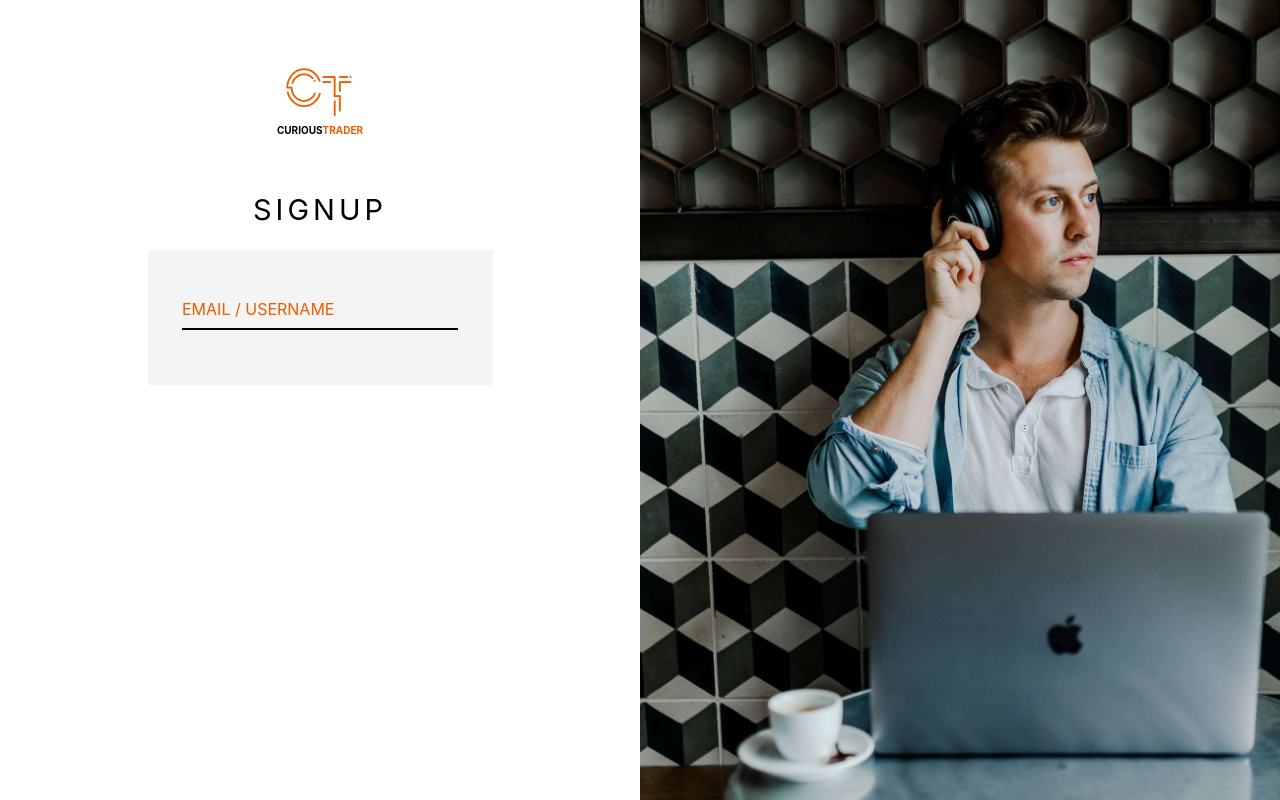
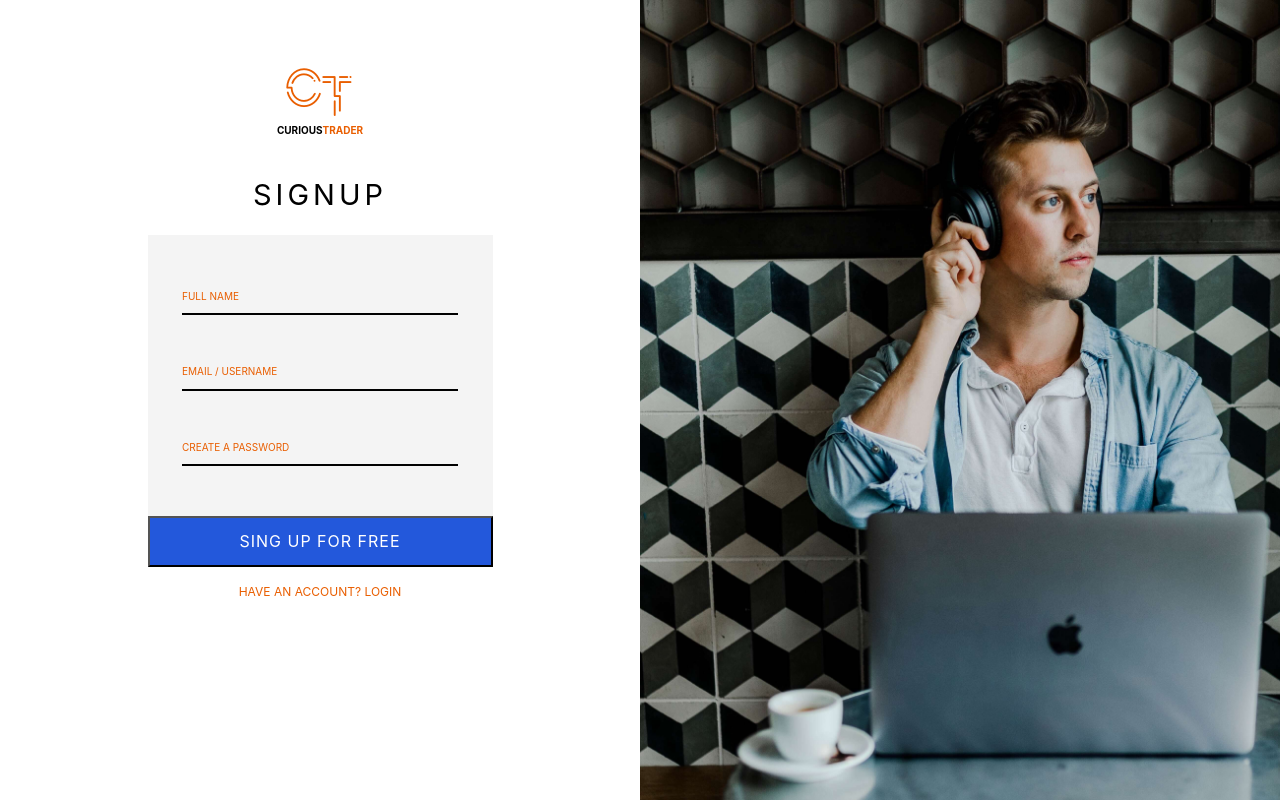
Before and after one commit to lambda-stocks/stocks-front-end, a React (Create React App) app: page / in a window 1280 px wide. Shown: the top 800 px of the page. Built offline with nearby package versions, Linux system fonts and the light colour scheme.

Commit message:
ready to test login

```diff
--- /dev/null
+++ b/src/components/Animations.js
@@ -0,0 +1,11 @@
+import { keyframes } from 'styled-components'
+
+export const FadeIn = keyframes`
+  0% {
+    opacity: 0;
+  }
+
+  100% {
+    opacity: 1;
+  }
+`
--- /dev/null
+++ b/src/components/forms/FormUtilities.js
@@ -0,0 +1,77 @@
+import styled from 'styled-components'
+
+import { FadeIn } from '../Animations'
+
+export const FormContainer = styled.div`
+  width: 100%;
+  background-color: #f4f4f4;
+  padding-top: 40px;
+  margin-bottom: 10px;
+
+  &.animate {
+    animation: ${FadeIn} 0.5s ease-in;
+    animation-fill-mode: backwards;
+  }
+
+  form {
+    border: 0;
+    margin: 0;
+    padding: 0;
+  }
+`
+
+export const FormRow = styled.div`
+  display: flex;
+  flex-direction: column;
+
+  &:not(:last-child) {
+    margin-bottom: 20px;
+  }
+`
+
+export const FormGroup = styled.div`
+  display: flex;
+  flex-direction: column;
+  flex-grow: 0;
+  flex-shrink: 1;
+  flex-basis: 100%;
+  margin-bottom: 15px;
+  align-items: center;
+`
+
+export const FormInput = styled.input`
+  width: 80%;
+  background-color: transparent;
+  border-bottom: 2px solid #000;
+  border-radius: 0.25em;
+  color: #e95e00;
+  order: 1;
+  padding: 10px 0;
+  display: block;
+  border-top: none;
+  border-right: none;
+  border-left: none;
+  border-radius: 0;
+  transition: all 0.3s ease-out;
+
+  &::-webkit-input-placeholder {
+    font-size: 10px;
+    color: #e95e00;
+    text-transform: uppercase;
+  }
+
+  &::-moz-placeholder {
+    font-size: 10px;
+    color: #e95e00;
+    text-transform: uppercase;
+  }
+
+  &:focus {
+    outline: 0;
+    border-bottom: 2px solid #cccccc;
+  }
+
+  &:hover {
+    border-bottom: 2px solid #cccccc;
+  }
+`
--- /dev/null
+++ b/src/components/forms/SignIn.js
@@ -0,0 +1,66 @@
+import React from 'react'
+import styled from 'styled-components'
+
+import { FormContainer, FormGroup, FormRow, FormInput } from './FormUtilities'
+
+const SignUpButton = styled.button`
+  width: 100%;
+  height: 51px;
+  text-transform: uppercase;
+  color: white;
+  background-color: #2358db;
+  letter-spacing: 1px;
+  transition: all 0.3s ease;
+  cursor: pointer;
+  margin-top: 15px;
+
+  &:hover {
+    background-color: #4e79e2;
+  }
+`
+
+const SignUp = ({ email, password, handleInput, onSignIn }) => {
+  return (
+    <FormContainer className="animate">
+      <form onSubmit={e => onSignIn(e)}>
+        <FormRow>
+          <FormGroup>
+            <FormInput
+              placeholder="Email / Username"
+              onChange={e => handleInput(e)}
+              onFocus={e => (e.target.placeholder = '')}
+              onBlur={e =>
+                e.target.placeholder === '' && (e.target.placeholder = 'Email / Username')
+              }
+              type="email"
+              name="email"
+              value={email}
+              pattern="^\S.*$"
+              required
+            />
+          </FormGroup>
+        </FormRow>
+        <FormRow>
+          <FormGroup>
+            <FormInput
+              placeholder="Create a password"
+              onChange={e => handleInput(e)}
+              onFocus={e => (e.target.placeholder = '')}
+              onBlur={e =>
+                e.target.placeholder === '' && (e.target.placeholder = 'Create a password')
+              }
+              type="password"
+              name="password"
+              value={password}
+              required
+            />
+          </FormGroup>
+        </FormRow>
+
+        <SignUpButton type="submit">sign in</SignUpButton>
+      </form>
+    </FormContainer>
+  )
+}
+
+export default SignUp
--- /dev/null
+++ b/src/components/forms/SignUp.js
@@ -0,0 +1,80 @@
+import React from 'react'
+import styled from 'styled-components'
+
+import { FormContainer, FormGroup, FormRow, FormInput } from './FormUtilities'
+
+const SignUpButton = styled.button`
+  width: 100%;
+  height: 51px;
+  text-transform: uppercase;
+  color: white;
+  background-color: #2358db;
+  letter-spacing: 1px;
+  transition: all 0.3s ease;
+  cursor: pointer;
+  margin-top: 15px;
+
+  &:hover {
+    background-color: #4e79e2;
+  }
+`
+
+const SignUp = ({ handleInput, email, name, password, onSignUp }) => {
+  return (
+    <FormContainer className="animate">
+      <form onSubmit={e => onSignUp(e)}>
+        <FormRow>
+          <FormGroup>
+            <FormInput
+              placeholder="Full name"
+              onChange={e => handleInput(e)}
+              onFocus={e => (e.target.placeholder = '')}
+              onBlur={e => e.target.placeholder === '' && (e.target.placeholder = 'Full name')}
+              type="text"
+              name="name"
+              value={name}
+              pattern="^\S.*$"
+              required
+            />
+          </FormGroup>
+        </FormRow>
+        <FormRow>
+          <FormGroup>
+            <FormInput
+              placeholder="Email / Username"
+              onChange={e => handleInput(e)}
+              onFocus={e => (e.target.placeholder = '')}
+              onBlur={e =>
+                e.target.placeholder === '' && (e.target.placeholder = 'Email / Username')
+              }
+              type="email"
+              name="email"
+              value={email}
+              required
+            />
+          </FormGroup>
+        </FormRow>
+        <FormRow>
+          <FormGroup>
+            <FormInput
+              placeholder="Create a password"
+              onChange={e => handleInput(e)}
+              onFocus={e => (e.target.placeholder = '')}
+              onBlur={e =>
+                e.target.placeholder === '' && (e.target.placeholder = 'Create a password')
+              }
+              type="password"
+              name="password"
+              value={password}
+              required
+            />
+          </FormGroup>
+        </FormRow>
+
+        <SignUpButton type="submit">sing up for free</SignUpButton>
+      </form>
+    </FormContainer>
+  )
+}
+
+export default SignUp
--- a/src/pages/Login.js
+++ b/src/pages/Login.js
@@ -1,19 +1,25 @@
-import React from 'react'
+import React, { Component } from 'react'
 import styled from 'styled-components'
 
-import Row from '../components/layouts/Row'
 import Column from '../components/layouts/Column'
 import { Image } from '../components/utilities'
 import { Logo } from '../components/icons'
+import GlobalStyles from '../components/base'
+import SignUpForm from '../components/forms/SignUp'
+import SignInForm from '../components/forms/SignIn'
+import { FadeIn } from '../components/Animations'
 
 import Hero from '../assets/login-hero.jpg'
 import Hero2x from '../assets/login-hero@2x.jpg'
 
-import GlobalStyles from '../components/base'
-
 const LoginContainer = styled.div`
   display: flex;
   height: 100vh;
+
+  &.animate {
+    animation: ${FadeIn} 0.5s ease-in;
+    animation-fill-mode: backwards;
+  }
 `
 
 const ContentContainer = styled.div`
@@ -28,7 +34,7 @@ const LogoContainer = styled.div`
   display: flex;
   align-items: center;
   flex-direction: column;
-  margin-bottom: 50px;
+  margin-bottom: 35px;
 
   span {
     margin-top: -15px;
@@ -51,60 +57,6 @@ const Thumbnail = styled.span`
   margin-bottom: 25px;
 `
 
-const InfoContainer = styled.div`
-  width: 100%;
-  background-color: #f4f4f4;
-  padding: 40px 0;
-
-  form {
-    border: 0;
-    margin: 0;
-    padding: 0;
-  }
-`
-
-const FormRow = styled.div`
-  display: flex;
-  flex-direction: column;
-`
-
-const FormGroup = styled.div`
-  display: flex;
-  flex-direction: column;
-  flex-grow: 0;
-  flex-shrink: 1;
-  flex-basis: 100%;
-  margin-bottom: 15px;
-  align-items: center;
-`
-
-const FormInput = styled.input`
-  width: 80%;
-  background-color: transparent;
-  transition: border 0.2s ease-out;
-  border-bottom: 2px solid #000;
-  border-radius: 0.25em;
-  color: #f2f2f2;
-  order: 1;
-  padding: 10px 0;
-  display: block;
-  border-top: none;
-  border-right: none;
-  border-left: none;
-  border-radius: 0;
-
-  &::-webkit-input-placeholder {
-    color: #e95e00;
-    text-transform: uppercase;
-  }
-
-  &:focus {
-    border-top: none;
-    border-left: none;
-    border-right: none;
-  }
-`
-
 const HeroContainer = styled.div`
   img {
     min-width: 100%;
@@ -113,11 +65,50 @@ const HeroContainer = styled.div`
   }
 `
 
-const Login = () => {
+const AccountLoginButton = styled.div`
+  color: #e95e00;
+  cursor: pointer;
+  transition: all 0.3s ease;
+  text-transform: uppercase;
+  font-size: 12px;
+
+  &:hover {
+    color: #ef8e4c;
+  }
+`
+
+class Login extends Component {
+  state = {
+    switchForm: false,
+    email: '',
+    name: '',
+    password: ''
+  }
+
+  handleInput = ({ target: { value, name } }) => this.setState({ [name]: value })
+
+  onSignUp = e => {
+    e.preventDefault()
+
+    const { email, name, password } = { ...this.state }
+
+    const [firstName, lastName] = name.split(' ')
+  }
+
+  onSignIn = e => {
+    e.preventDefault()
+
+    const { email, password } = { ...this.state }
+    console.log(email)
+  }
+
+  render() {
+    const { switchForm, email, name, password } = this.state
+
     return (
       <>
         <GlobalStyles />
-      <LoginContainer>
+        <LoginContainer className="animate">
           <Column size={6}>
             <ContentContainer>
               <LogoContainer>
@@ -129,21 +120,30 @@ const Login = () => {
 
               <Thumbnail>Signup</Thumbnail>
 
-            <InfoContainer>
-              <form>
-                <FormRow>
-                  <FormGroup>
-                    <FormInput
-                      id="email"
-                      placeholder="Email / Username"
-                      type="email"
-                      name="email"
-                      required
+              {!switchForm ? (
+                <SignUpForm
+                  handleInput={this.handleInput}
+                  email={email}
+                  name={name}
+                  password={password}
+                  onSignUp={this.onSignUp}
                 />
-                  </FormGroup>
-                </FormRow>
-              </form>
-            </InfoContainer>
+              ) : (
+                <SignInForm
+                  handleInput={this.handleInput}
+                  email={email}
+                  password={password}
+                  onSignIn={this.onSignIn}
+                />
+              )}
+
+              <AccountLoginButton onClick={() => this.setState({ switchForm: !switchForm })}>
+                {!switchForm ? (
+                  <span>Have an account? Login</span>
+                ) : (
+                  <span>Oops! No I don&apos;t, go back</span>
+                )}
+              </AccountLoginButton>
             </ContentContainer>
           </Column>
           <Column size={6}>
@@ -155,5 +155,6 @@ const Login = () => {
       </>
     )
   }
+}
 
 export default Login
```
Lines whose indentation alone changed are shown as unchanged.
